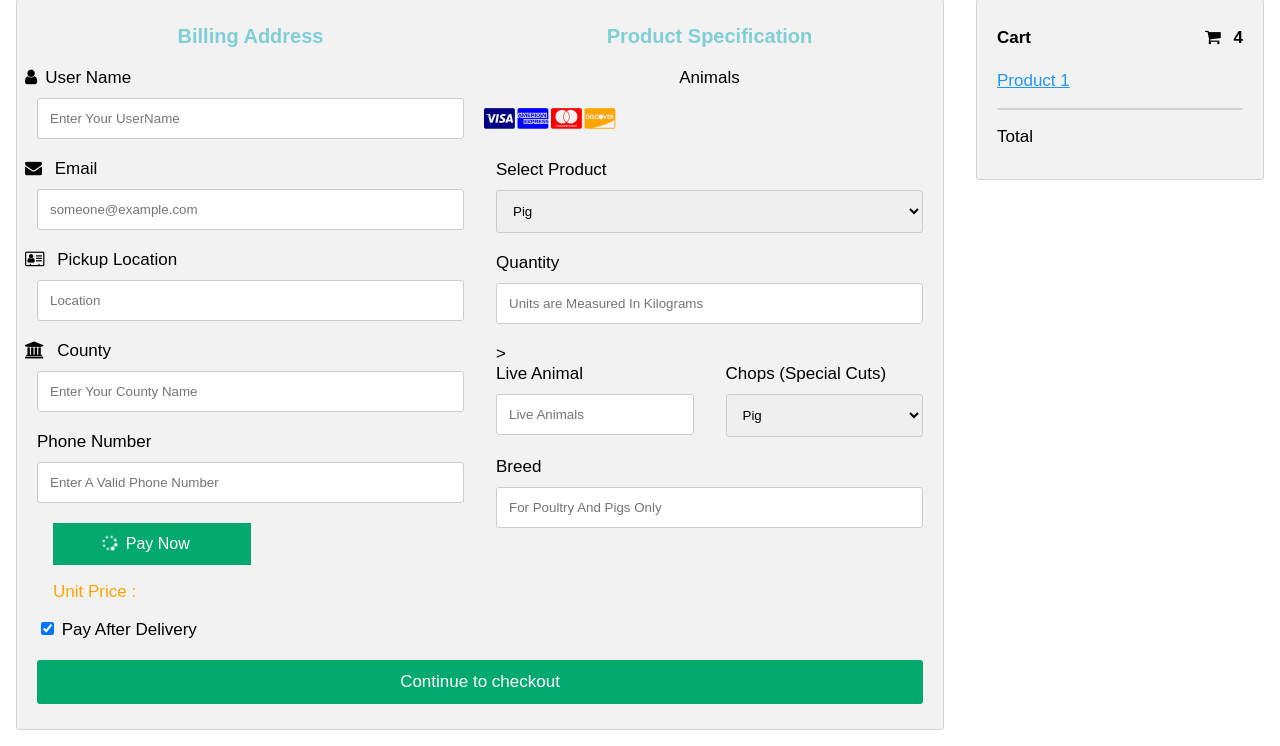
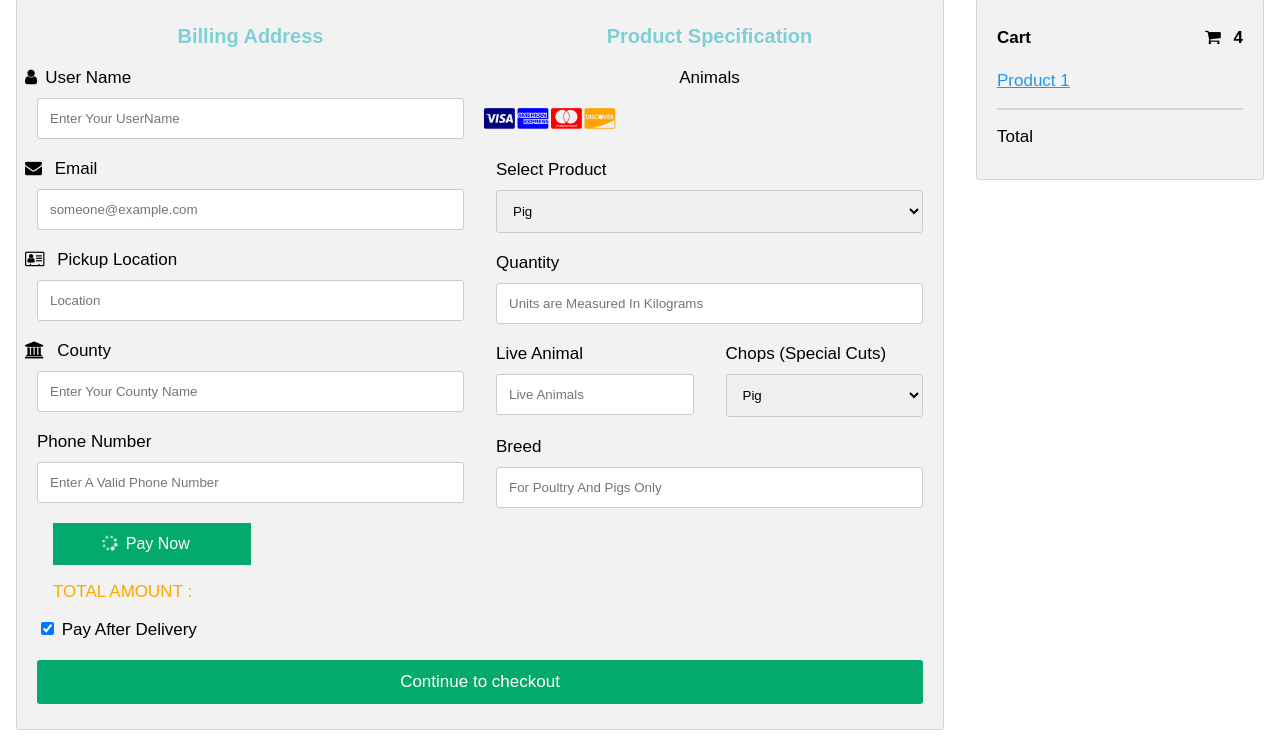
Before and after one commit to Clyde-A/enterprise, a Flask app: page /order in a window 1280 px wide. Shown: the part 88-834 px from the top of the page. Run offline with Flask 2, Linux system fonts and the light colour scheme.

Commit message:
Update orderform.html

```diff
--- a/templates/orderform.html
+++ b/templates/orderform.html
@@ -189,7 +189,7 @@ background-color:#80ced6;
                 <button class="buttonload">
                 <i class="fa fa-spinner fa-spin"></i>Pay Now
                 </button>
-                                <p style="color:orange">Unit Price : <span id="scaleout"></span></p>
+                <p style="color:orange">TOTAL AMOUNT : <span id="scaleout"></span></p>
               </div>
           </div>
 
@@ -211,8 +211,7 @@ background-color:#80ced6;
             </select>
 
             <label for="ccnum">Quantity</label>
-            <input type="number" id="ccnum" name="quantity" placeholder="Units are Measured In Kilograms" oninput="weightConverter(this.value)" onchange="weightConverter(this.value)">>
-
+            <input type="number" id="ccnum" name="quantity" placeholder="Units are Measured In Kilograms" oninput="weightConverter(this.value)" onchange="weightConverter(this.value)">
             <div class="row">
               <div class="col-50">
                 <label for="expyear"> Live Animal </label>
```
